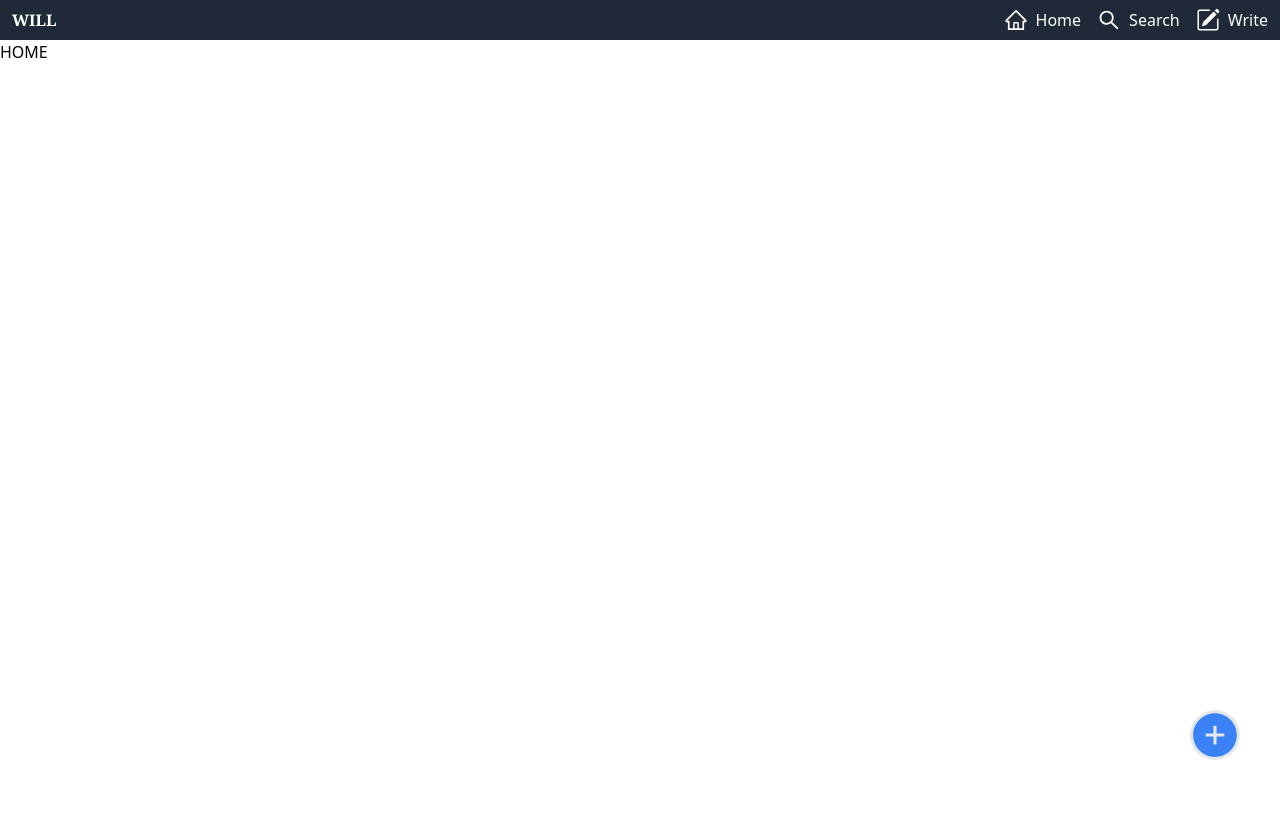
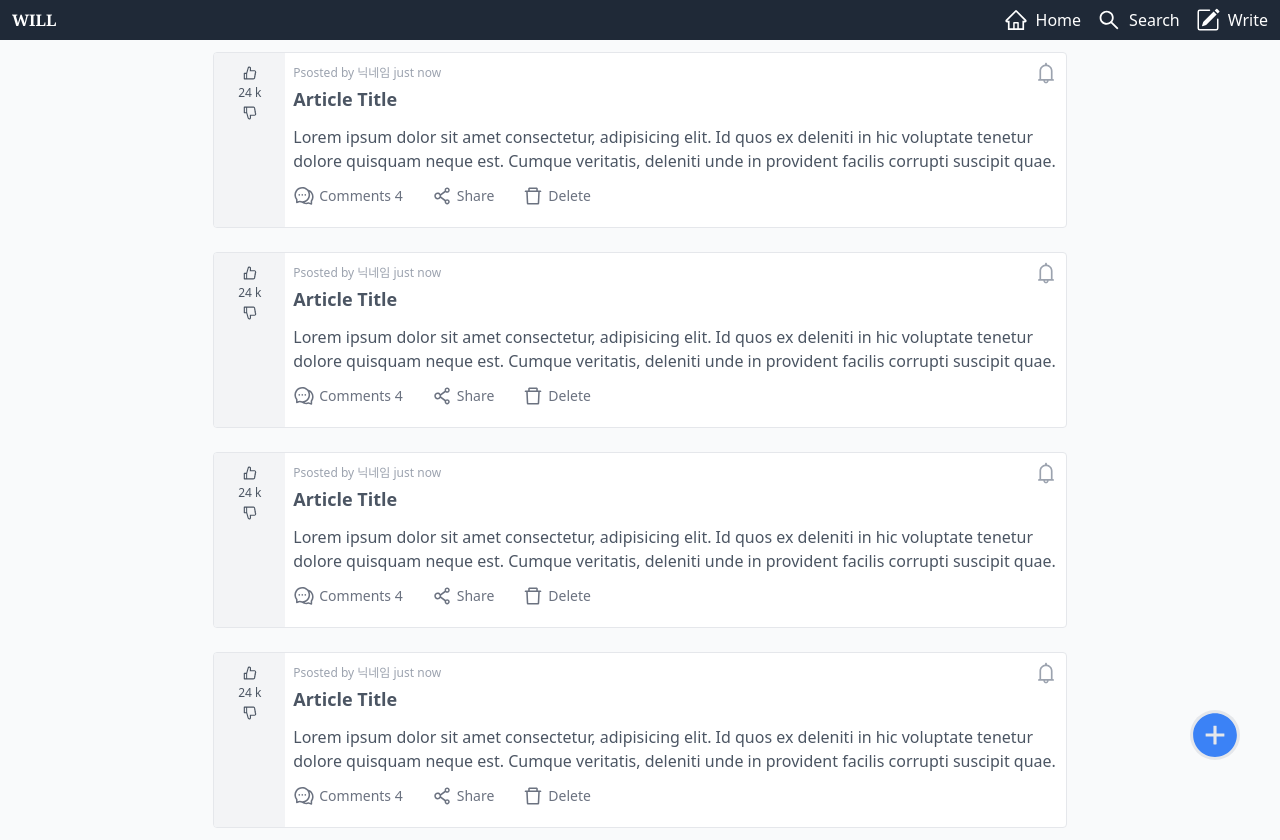
Before and after one commit to jenz0000/will, a React (Create React App) app in the folder frontend/: page / in a window 1280 px wide. Before the commit the page ends 800 px from the top, so only its background shows below. Built offline with nearby package versions, Linux system fonts and the light colour scheme.

Commit message:
feat: add ArticleCard at Home

```diff
--- a/frontend/src/App.tsx
+++ b/frontend/src/App.tsx
@@ -20,8 +20,8 @@ function App() {
 			<Outlet />
 			<FloatingBtn onClick={handleFloatingBtn} />
 			{openPostArticleModal && <PostArticleModal setOpenPostArticleModal={setOpenPostArticleModal} />}
-			<ReactQueryDevtools initialIsOpen={false} />
 			<div onClick={handleFloatingBtn}></div>
+			{/* <ReactQueryDevtools initialIsOpen={false} /> */}
 		</>
 	);
 }
--- a/frontend/src/components/Article/Comments.tsx
+++ b/frontend/src/components/Article/Comments.tsx
@@ -5,12 +5,14 @@ import Comment from './Comment';
 const Comments = () => {
 	return (
 		<section className="space-y-8 mt-10">
-			<form className="flex items-center w-auto h-10 border">
-				<div className="w-5 h-5 rounded-full bg-gray-200 mr-1 border border-blue-400"></div>
-				<input type="text" className="border h-7 rounded-l-lg w-full px-2" />
-				<button className="h-7 w-9 rounded-r-lg border border-l-0 flex items-center justify-center bg-gray-50 hover:bg-gray-100">
-					<AiOutlineEnter className="text-gray-500 " />
-				</button>
+			<form className="flex items-center space-x-1 w-auto h-10 border overflow-hidden">
+				<div className="w-5 h-5 rounded-full bg-gray-200 border border-blue-400"></div>
+				<div className="flex w-11/12">
+					<input type="text" className="border h-7 rounded-l-lg w-full px-2" />
+					<button className="h-7 w-9 rounded-r-lg border border-l-0 flex items-center justify-center bg-gray-50 hover:bg-gray-100">
+						<AiOutlineEnter className="text-gray-500 " />
+					</button>
+				</div>
 			</form>
 			{[1, 2, 3, 4].map((_, i) => (
 				<Comment key={i} />
--- /dev/null
+++ b/frontend/src/components/ArticleCard/index.tsx
@@ -0,0 +1,52 @@
+import React from 'react';
+import {
+	AiFillHeart,
+	AiOutlineBell,
+	AiOutlineComment,
+	AiOutlineDelete,
+	AiOutlineDislike,
+	AiOutlineLike,
+	AiOutlineShareAlt,
+} from 'react-icons/ai';
+
+const ArticleCard = () => {
+	return (
+		<>
+			<section className="cursor-pointer w-4/6 bg-white mx-auto my-3 rounded border flex overflow-hidden text-gray-600 hover:border-gray-800">
+				<div className="bg-gray-100 w-1/12 flex flex-col items-center pt-3 space-y-1">
+					<AiOutlineLike className="cursor-pointer hover:text-blue-500" />
+					<span className="text-xs">24 k</span>
+					<AiOutlineDislike className="cursor-pointer hover:text-blue-500" />
+				</div>
+				<div className="w-11/12 p-2">
+					<header className="flex justify-between  items-center">
+						<span className="text-xs text-gray-400">Psosted by 닉네임 just now</span>
+						<AiOutlineBell size="24" className="text-gray-400" />
+					</header>
+					<h1 className="text-lg font-semibold">Article Title</h1>
+					<article className=" mt-3">
+						Lorem ipsum dolor sit amet consectetur, adipisicing elit. Id quos ex deleniti in hic voluptate tenetur
+						dolore quisquam neque est. Cumque veritatis, deleniti unde in provident facilis corrupti suscipit quae.
+					</article>
+
+					<ul className="flex space-x-7 my-3">
+						<li className="flex items-center text-gray-500 space-x-1 cursor-pointer">
+							<AiOutlineComment size={22} />
+							<span className="text-sm">Comments 4</span>
+						</li>
+						<li className="flex items-center text-gray-500 space-x-1 cursor-pointer">
+							<AiOutlineShareAlt size={22} />
+							<span className="text-sm">Share</span>
+						</li>
+						<li className="flex items-center text-gray-500 space-x-1 cursor-pointer">
+							<AiOutlineDelete size={22} />
+							<span className="text-sm">Delete</span>
+						</li>
+					</ul>
+				</div>
+			</section>
+		</>
+	);
+};
+
+export default ArticleCard;
--- a/frontend/src/components/PostArticleModal/index.tsx
+++ b/frontend/src/components/PostArticleModal/index.tsx
@@ -6,7 +6,7 @@ interface IPostArticleModalProps {
 const PostArticleModal = ({ setOpenPostArticleModal }: IPostArticleModalProps) => {
 	return (
 		<section className="fixed w-screen h-screen bg-black/30 left-0 top-0 flex justify-center items-center">
-			<div className="bg-white border w-5/6 h-5/6 box-border">
+			<div className="bg-white border w-5/6 h-5/6 box-border overflow-y-auto flex flex-col">
 				<div className="flex justify-between items-center border-b h-10 px-3">
 					<span className="text-blue-400 cursor-pointer" onClick={() => setOpenPostArticleModal(false)}>
 						Cancel
@@ -21,7 +21,7 @@ const PostArticleModal = ({ setOpenPostArticleModal }: IPostArticleModalProps) =
 				<div>
 					<input type="textarea" className="border-b w-full px-2 h-12 font-semibold" placeholder="제목" />
 				</div>
-				<textarea className="p-2 w-full h-96 flex grow" placeholder="내용"></textarea>
+				<textarea className="p-2 w-full flex grow" placeholder="내용"></textarea>
 			</div>
 		</section>
 	);
--- a/frontend/src/pages/Home/Home.tsx
+++ b/frontend/src/pages/Home/Home.tsx
@@ -1,13 +1,16 @@
 import React, { useState, useEffect } from 'react';
+import ArticleCard from '../../components/ArticleCard';
 
 const Home = () => {
-
-
 	return (
-		<main>HOME
-		</main>
+		<>
+			<main className="bg-gray-50 flex flex-col h-screen">
+				{[1, 2, 3, 4].map((_, i) => (
+					<ArticleCard key={i} />
+				))}
+			</main>
+		</>
 	);
 };
 
-
 export default Home;
```
